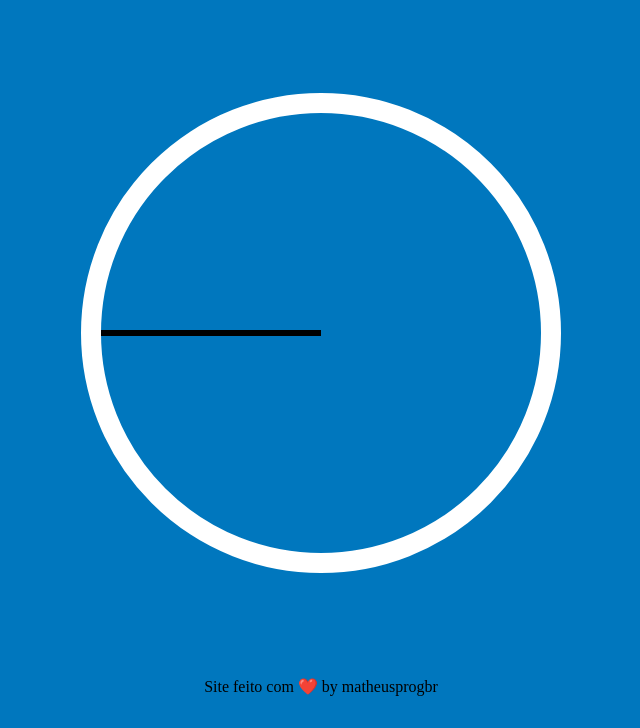
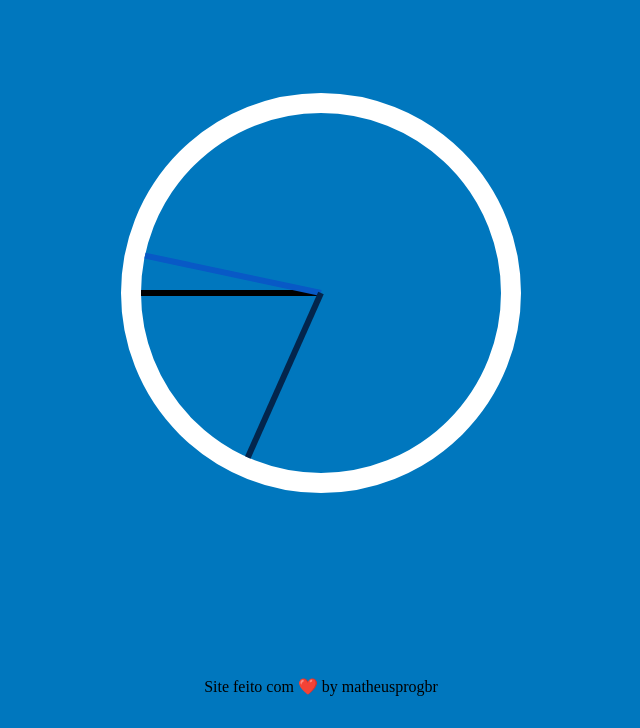
Before and after one commit to matheusprogbr/Vanilla-JavaScript-30projects, a plain HTML site: page css-js-clock/index.html in a window 1280 px wide. Shown: the part 72-800 px from the top of the page, without its empty margins (319-959 px from the left). Drawn offline with Linux system fonts and the light colour scheme.

Commit message:
feat: Add clock js feature

```diff
--- a/css-js-clock/index.html
+++ b/css-js-clock/index.html
@@ -25,6 +25,8 @@
   </section>
 
   <footer class="footer">Site feito com ❤️ by matheusprogbr</footer>
+
+  <script src="script.js"></script>
 </body>
 
 </html>
--- /dev/null
+++ b/css-js-clock/script.js
@@ -0,0 +1,26 @@
+const secondHand = document.querySelector(".second-hand");
+const minuteHand = document.querySelector(".min-hand");
+const hourHand = document.querySelector(".hour-hand");
+
+function setDate() {
+  const now = new Date();
+  const seconds = now.getSeconds();
+  const secondsDegrees = (seconds / 60) * 360 + 90;
+  secondHand.style.transform = `rotate(${secondsDegrees}deg)`;
+  console.log(seconds);
+
+  const minutes = now.getMinutes();
+  const minutesDegrees = (minutes / 60) * 360 + 90;
+  minuteHand.style.transform = `rotate(${minutesDegrees}deg)`;
+  console.log(minutes);
+
+  const hours = now.getHours();
+  const hoursDegrees = (hours / 24) * 360 + 90;
+  hourHand.style.transform = `rotate(${hoursDegrees}deg)`;
+  console.log(hours);
+
+  if (secondsDegrees == 90) return (secondHand.style.transition = `none`);
+  secondHand.style.transition = `all .05s cubic-bezier(0, 2.57, 0.58, 1)`;
+}
+
+setInterval(setDate, 1000);
--- a/css-js-clock/style.css
+++ b/css-js-clock/style.css
@@ -31,8 +31,8 @@ body {
 .clock {
   margin: 0 auto;
 
-  width: 30rem;
-  height: 30rem;
+  width: 25rem;
+  height: 25rem;
   border: 20px solid #fff;
   border-radius: 50%;
 }
@@ -42,6 +42,7 @@ body {
 
   width: 100%;
   height: 100%;
+
   transform: translateY(-3px);
 }
 
@@ -53,6 +54,19 @@ body {
   top: 50%;
 
   background-color: #000;
+
+  transform-origin: 100%;
+  transform: rotate(90deg);
+
+  transition: all .05s cubic-bezier(0, 2.57, 0.58, 1);
+}
+
+.second-hand {
+  background-color: #03254c;
+}
+
+.min-hand {
+  background-color: #0859c6;
 }
 
 
```
